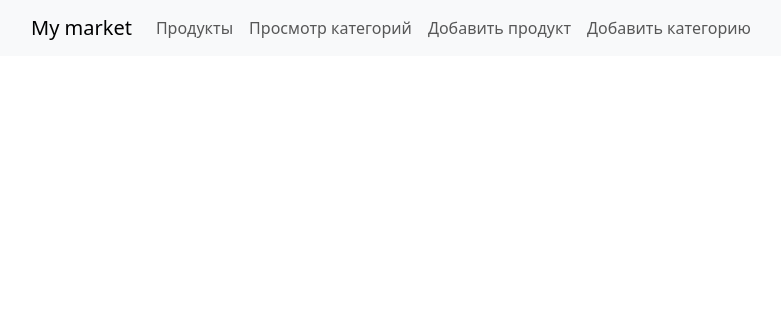
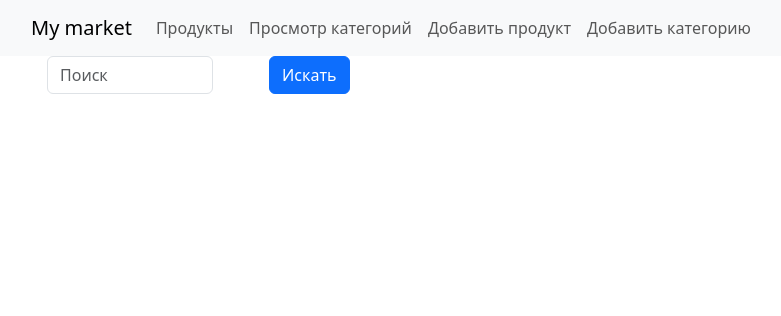
Before and after one commit to arturateo/shop-Artur_Sheshukov, a Django app: page / in a window 1280 px wide. Shown: the top 316 px of the page, without its empty margins (51-832 px from the left). Run offline with Django 4.2, Linux system fonts and the light colour scheme; data that the repository does not hold is empty; some libraries are stand-ins or nearby versions.

Commit message:
Добавил форму поиска, поправил в форме поле остатка товаров, в моделе добавил валидцию остатков и изменил максимально число цены

```diff
--- a/shop/forms/product_form.py
+++ b/shop/forms/product_form.py
@@ -12,5 +12,5 @@ class ProductForm(forms.ModelForm):
                    'select': widgets.Select(attrs={'class': 'form-control'}),
                    'price_coast': widgets.NumberInput(attrs={'class': 'form-control'}),
                    'pic_img': widgets.TextInput(attrs={'class': 'form-control'}),
-                   'balance': widgets.NumberInput(attrs={'class': 'form-control'})
+                   'balance': widgets.NumberInput(attrs={'class': 'form-control', 'min': 0})
                    }
--- a/shop/models.py
+++ b/shop/models.py
@@ -21,10 +21,10 @@ class Product(models.Model):
     select = models.ForeignKey("shop.Category", on_delete=models.RESTRICT,
                                verbose_name="Категория", related_name='category')
     create_date_time = models.DateTimeField(auto_now_add=True, verbose_name='Время создания')
-    price_coast = models.DecimalField(null=False, blank=False, max_digits=1000,
+    price_coast = models.DecimalField(null=False, blank=False, max_digits=9,
                                       decimal_places=2, verbose_name='Цена товара')
     pic_img = models.CharField(max_length=500, null=False, blank=False, verbose_name='Изображение товара')
-    balance = models.IntegerField(null=False, blank=False, default=1, validators=[MinValueValidator(1)],
+    balance = models.IntegerField(null=False, blank=False, default=1, validators=[MinValueValidator(0)],
                                   verbose_name='Остаток товара на складе')
 
     def __str__(self):
--- a/shop/templates/home.html
+++ b/shop/templates/home.html
@@ -1,6 +1,17 @@
 {% extends 'base.html' %}
 {% block title %}Главная{% endblock %}
 {% block content %}
+    <form class="form-inline row align-items-start" method="GET">
+        {% csrf_token %}
+        <div class="form-group mx-sm-3 mb-2 col-md-2">
+            <label for="search" class="sr-only">
+                <input type="text" class="form-control" id="search" name="search" placeholder="Поиск">
+            </label>
+        </div>
+        <div class="form-group mx-sm-3 mb-2 col-md-4">
+            <button type="submit" class="btn btn-primary">Искать</button>
+        </div>
+    </form>
     <div class="row align-items-start">
         {% for product in products %}
             <div class="col-md-4">
@@ -15,7 +26,8 @@
                                 <p class="card-text">{{ product.select }}</p>
                                 <p class="card-text">
                                     <strong class="text-body-secondary">Цена:{{ product.price_coast }}$</strong></p>
-                                <p class="card-text"><strong class="text-body-secondary"><a href="{% url 'product' product.id %}">Посмотреть
+                                <p class="card-text"><strong class="text-body-secondary"><a
+                                        href="{% url 'product' product.id %}">Посмотреть
                                     детали</a></strong></p>
                             </div>
                         </div>
--- a/shop/views.py
+++ b/shop/views.py
@@ -7,8 +7,12 @@ from shop.models import Product, Category
 
 
 def products_view(request):
-    product = Product.objects.all()
-    return render(request, "home.html", {'products': product})
+    search = request.GET.get('search')
+    if not search:
+        products = Product.objects.all().filter(balance__gt=0)
+    else:
+        products = Product.objects.all().filter(balance__gt=0, title__icontains=search)
+    return render(request, "home.html", {'products': products})
 
 
 def product_view(request, pk):
```
Also changed, not shown: shop/templates/base.html (indentation only).
